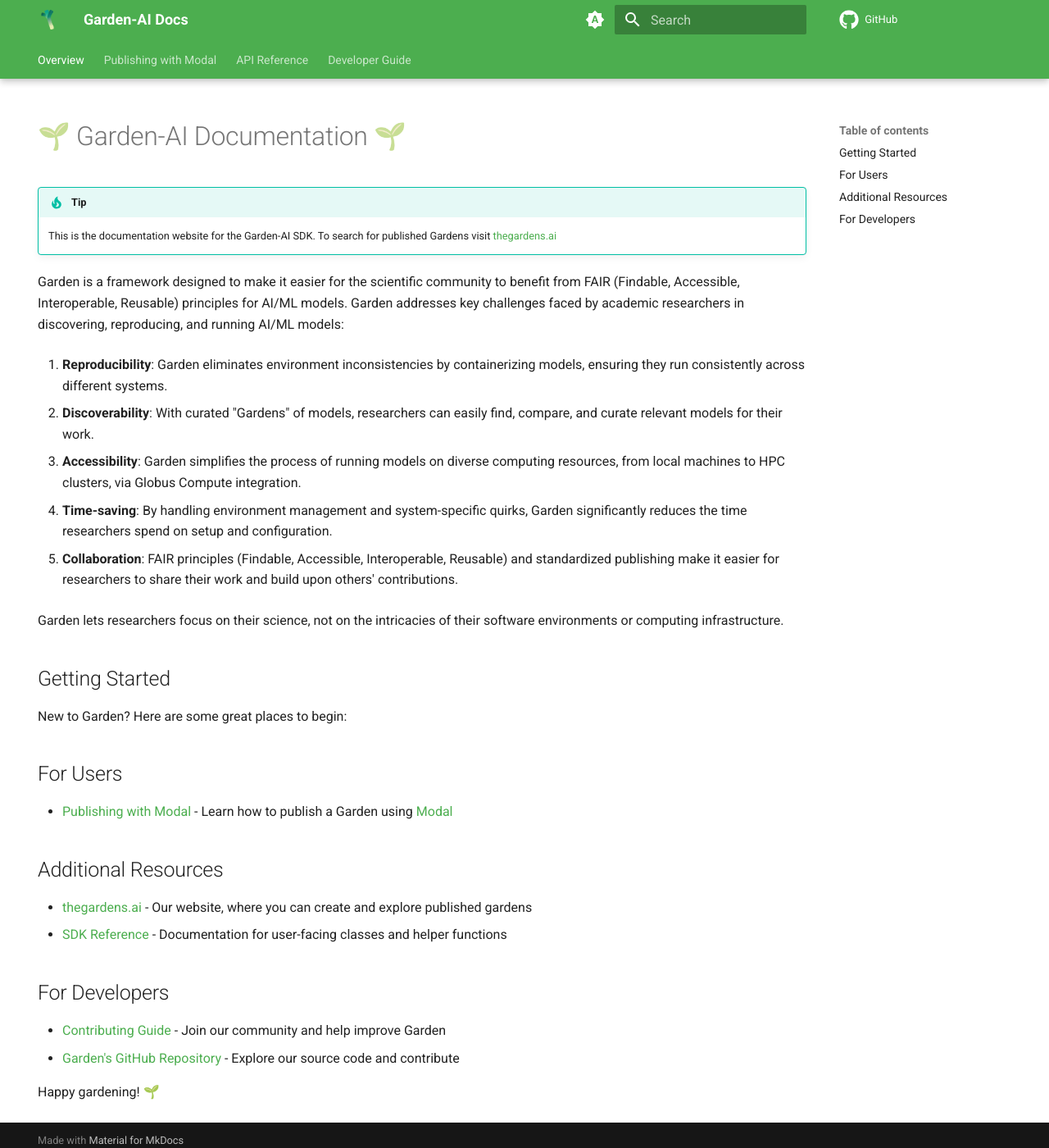
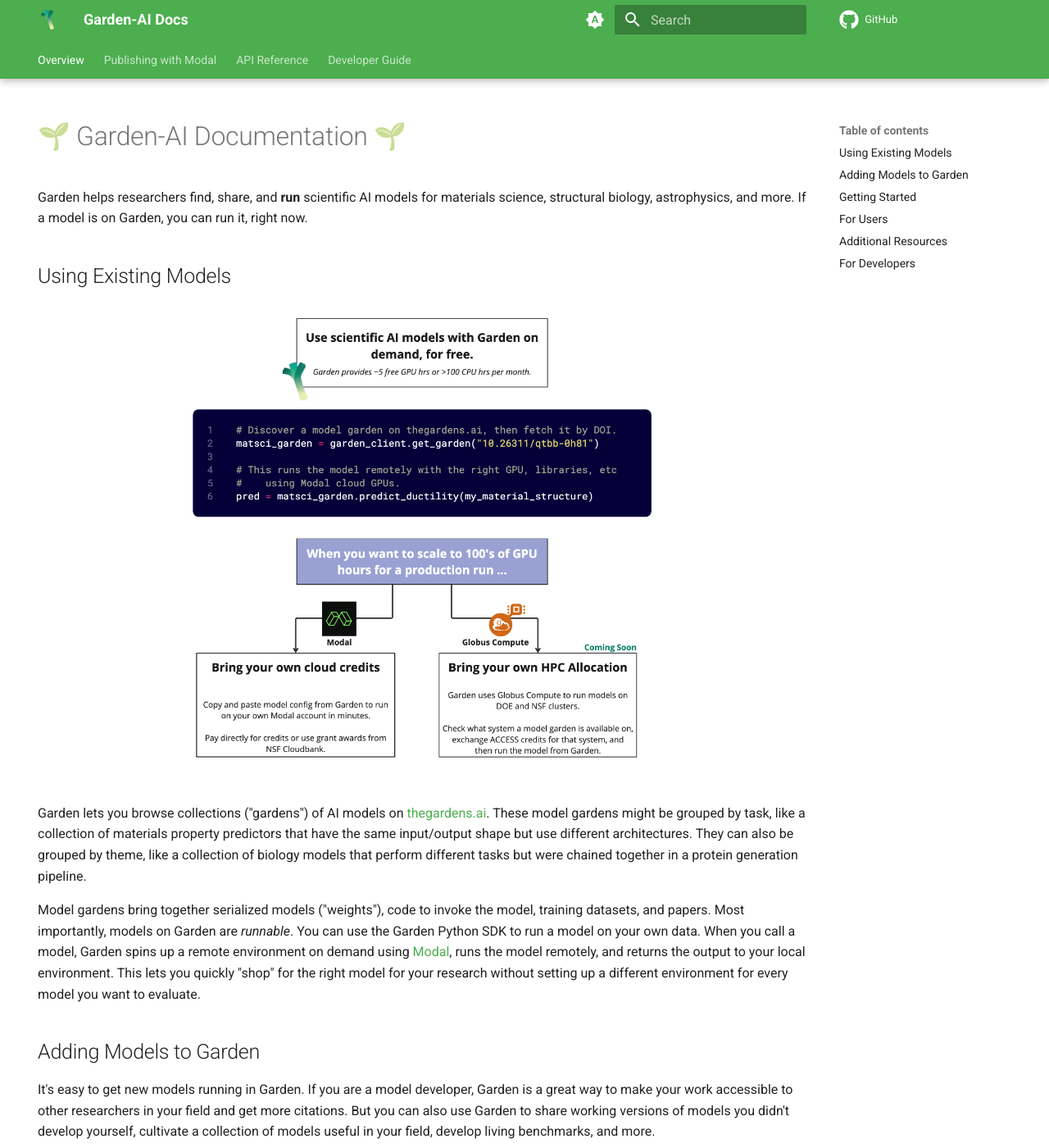
Before and after one commit to Garden-AI/garden, an MkDocs documentation site: the page built from docs/index.md, in a window 1280 px wide and 1400 px high. Shown: the whole window at 82% size. Built offline with MkDocs 1.6.1 and Material for MkDocs 9.7.7, drawn with Linux system fonts in a browser that asks for light colours; comment, search, counter and statistics services are not loaded; some of the changed text lies outside the part shown.

Commit message:
rework docs landing page:

```diff
--- a/docs/index.md
+++ b/docs/index.md
@@ -4,22 +4,23 @@ hide:
 ---
 # 🌱 Garden-AI Documentation 🌱
 
-!!! Tip
-    This is the documentation website for the Garden-AI SDK. To search for published Gardens visit [thegardens.ai](https://thegardens.ai)
+Garden helps researchers find, share, and **run** scientific AI models for materials science, structural biology, astrophysics, and more. If a model is on Garden, you can run it, right now.
 
-Garden is a framework designed to make it easier for the scientific community to benefit from FAIR (Findable, Accessible, Interoperable, Reusable) principles for AI/ML models. Garden addresses key challenges faced by academic researchers in discovering, reproducing, and running AI/ML models:
+## Using Existing Models
 
-1. **Reproducibility**: Garden eliminates environment inconsistencies by containerizing models, ensuring they run consistently across different systems.
+<div style="text-align: center;">
+  <img src="assets/garden_consumer_flow.png" alt="Garden Consumer Flow" width="600" />
+</div>
 
-2. **Discoverability**: With curated "Gardens" of models, researchers can easily find, compare, and curate relevant models for their work.
+Garden lets you browse collections ("gardens") of AI models  on [thegardens.ai](https://thegardens.ai). These model gardens might be grouped by task, like a collection of materials property predictors that have the same input/output shape but use different architectures. They can also be grouped by theme, like a collection of biology models that perform different tasks but were chained together in a protein generation pipeline.
 
-3. **Accessibility**: Garden simplifies the process of running models on diverse computing resources, from local machines to HPC clusters, via Globus Compute integration.
+Model gardens bring together serialized models ("weights"), code to invoke the model, training datasets, and papers. Most importantly, models on Garden are _runnable_. You can use the Garden Python SDK to run a model on your own data. When you call a model, Garden spins up a remote environment on demand using [Modal](https://modal.com/), runs the model remotely, and returns the output to your local environment. This lets you quickly "shop" for the right model for your research without setting up a different environment for every model you want to evaluate.
 
-4. **Time-saving**: By handling environment management and system-specific quirks, Garden significantly reduces the time researchers spend on setup and configuration.
+## Adding Models to Garden
 
-5. **Collaboration**: FAIR principles (Findable, Accessible, Interoperable, Reusable) and standardized publishing make it easier for researchers to share their work and build upon others' contributions.
+It's easy to get new models running in Garden. If you are a model developer, Garden is a great way to make your work accessible to other researchers in your field and get more citations. But you can also use Garden to share working versions of models you didn't develop yourself, cultivate a collection of models useful in your field, develop living benchmarks, and more.
 
-Garden lets researchers focus on their science, not on the intricacies of their software environments or computing infrastructure.
+If you are interested in making models available on Garden, reach out to us at [gardens@teams.uchicago.edu](mailto:garden@teams.uchicago.edu) - we just need to make sure you're not a spambot. Then you can find instructions on how to publish with Garden [here](user_guide/modal-publishing.md).
 
 ## Getting Started
 
```
Also changed, not shown: docs/api-docs.md (+0 -82 lines), docs/user_guide/publishing/modal-publishing.md (+1 -1 lines), docs/assets/garden_consumer_flow.png (added).
